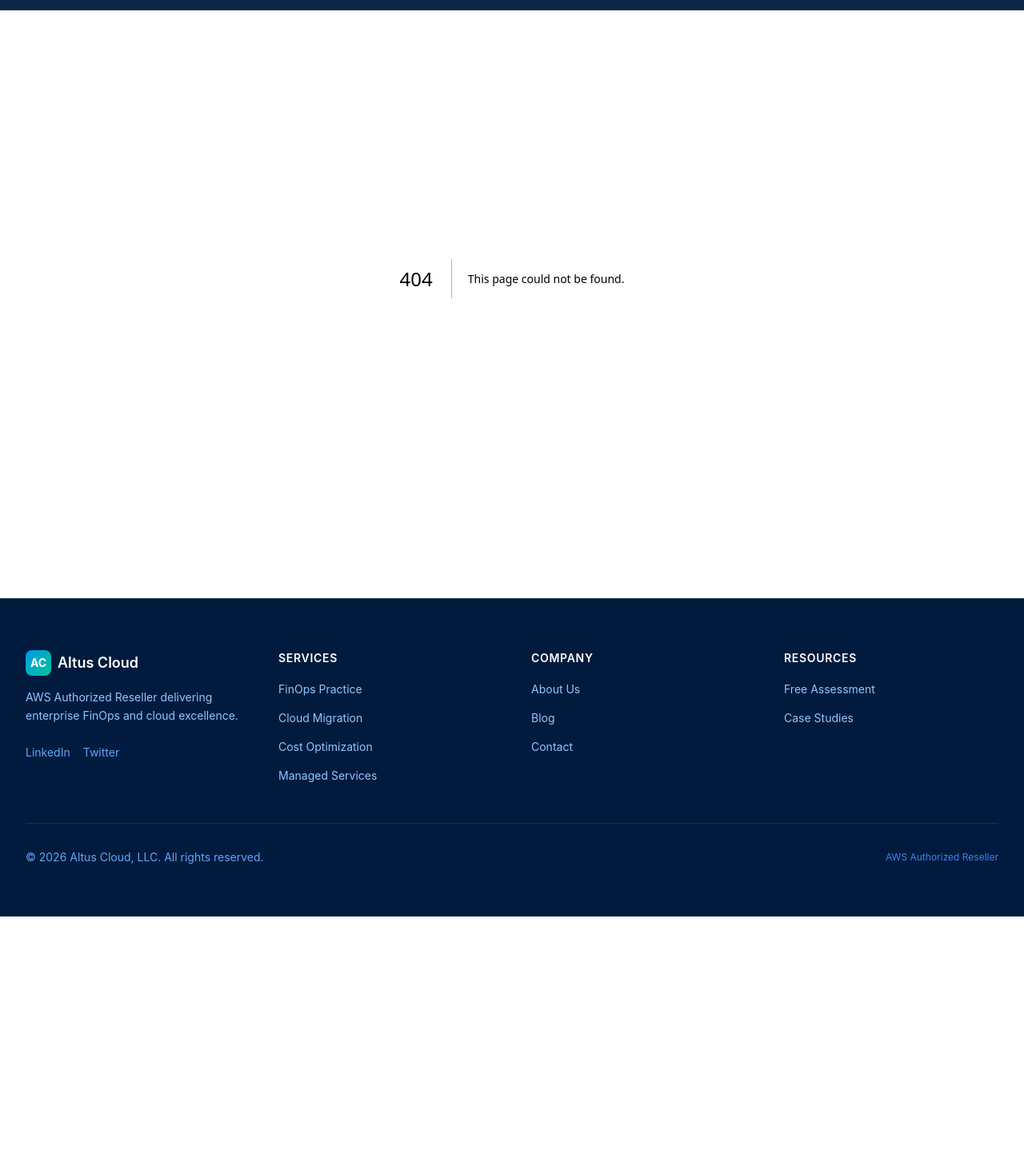
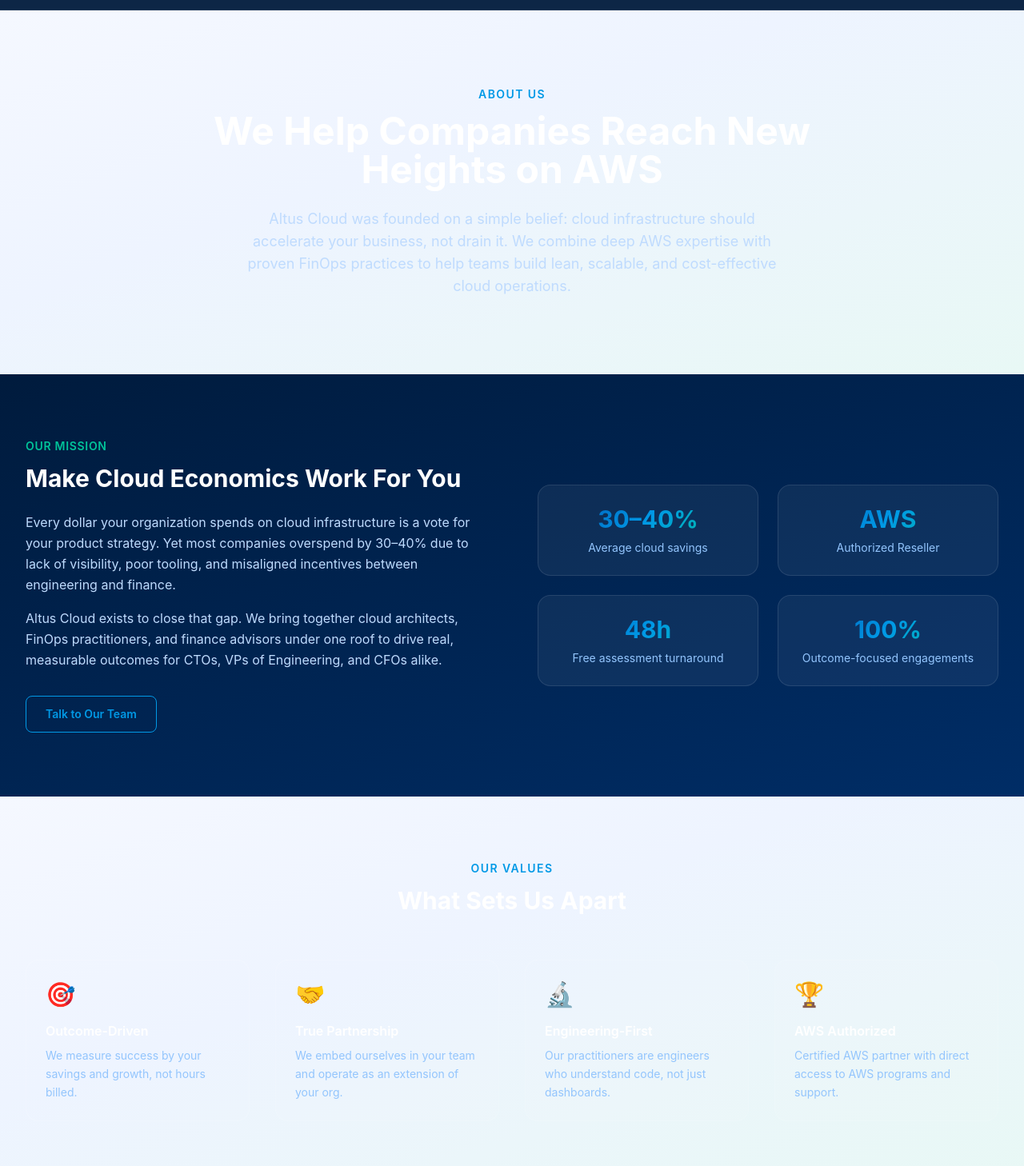
Before and after one commit to Dlyle2671/altus-cloud, a Next.js app: page /about in a window 1280 px wide. Before the commit this address had no page. Shown: the part 52-1510 px from the top of the page at 80% size. Before the commit the page ends 1198 px from the top, so only its background shows below. Built offline with nearby package versions, Linux system fonts and the light colour scheme.

Commit message:
Create page.tsx

```diff
--- /dev/null
+++ b/src/app/about/page.tsx
@@ -0,0 +1,128 @@
+import Link from 'next/link';
+
+const values = [
+  { icon: '🎯', title: 'Outcome-Driven', desc: 'We measure success by your savings and growth, not hours billed.' },
+  { icon: '🤝', title: 'True Partnership', desc: 'We embed ourselves in your team and operate as an extension of your org.' },
+  { icon: '🔬', title: 'Engineering-First', desc: 'Our practitioners are engineers who understand code, not just dashboards.' },
+  { icon: '🏆', title: 'AWS Authorized', desc: 'Certified AWS partner with direct access to AWS programs and support.' },
+];
+
+const team = [
+  { name: 'Leadership Team', role: 'Cloud Architecture & Strategy', initials: 'AC' },
+  { name: 'FinOps Practice', role: 'Certified FinOps Practitioners', initials: 'FP' },
+  { name: 'DevOps & SRE', role: 'Infrastructure Automation', initials: 'DE' },
+  { name: 'Finance Advisory', role: 'Cloud Economics & Modeling', initials: 'FA' },
+];
+
+export default function AboutPage() {
+  return (
+    <main className="pt-16">
+      {/* Hero */}
+      <section className="bg-hero py-24">
+        <div className="max-w-4xl mx-auto px-4 text-center">
+          <p className="text-altus-sky font-semibold tracking-widest uppercase text-sm mb-3">About Us</p>
+          <h1 className="text-4xl md:text-5xl font-bold text-white mb-6">
+            We Help Companies Reach New Heights on AWS
+          </h1>
+          <p className="text-blue-200 text-lg max-w-2xl mx-auto">
+            Altus Cloud was founded on a simple belief: cloud infrastructure should accelerate your business, not drain it. We combine deep AWS expertise with proven FinOps practices to help teams build lean, scalable, and cost-effective cloud operations.
+          </p>
+        </div>
+      </section>
+
+      {/* Mission */}
+      <section className="py-20 bg-dark">
+        <div className="max-w-7xl mx-auto px-4 sm:px-6 lg:px-8 grid grid-cols-1 md:grid-cols-2 gap-16 items-center">
+          <div>
+            <p className="text-altus-mint font-semibold uppercase tracking-wider text-sm mb-3">Our Mission</p>
+            <h2 className="text-3xl font-bold text-white mb-6">
+              Make Cloud Economics Work For You
+            </h2>
+            <p className="text-blue-200 leading-relaxed mb-4">
+              Every dollar your organization spends on cloud infrastructure is a vote for your product strategy. Yet most companies overspend by 30–40% due to lack of visibility, poor tooling, and misaligned incentives between engineering and finance.
+            </p>
+            <p className="text-blue-200 leading-relaxed mb-8">
+              Altus Cloud exists to close that gap. We bring together cloud architects, FinOps practitioners, and finance advisors under one roof to drive real, measurable outcomes for CTOs, VPs of Engineering, and CFOs alike.
+            </p>
+            <Link
+              href="/contact"
+              className="inline-flex items-center gap-2 border border-altus-sky text-altus-sky hover:bg-altus-sky hover:text-white px-6 py-3 rounded-lg text-sm font-semibold transition-all"
+            >
+              Talk to Our Team
+            </Link>
+          </div>
+          {/* Stats */}
+          <div className="grid grid-cols-2 gap-6">
+            {[
+              { stat: '30–40%', label: 'Average cloud savings' },
+              { stat: 'AWS', label: 'Authorized Reseller' },
+              { stat: '48h', label: 'Free assessment turnaround' },
+              { stat: '100%', label: 'Outcome-focused engagements' },
+            ].map((s) => (
+              <div key={s.label} className="bg-white/5 border border-white/10 rounded-2xl p-6 text-center card-hover">
+                <div className="text-3xl font-bold text-gradient mb-2">{s.stat}</div>
+                <div className="text-blue-300 text-sm">{s.label}</div>
+              </div>
+            ))}
+          </div>
+        </div>
+      </section>
+
+      {/* Values */}
+      <section className="py-20 bg-hero">
+        <div className="max-w-7xl mx-auto px-4 sm:px-6 lg:px-8">
+          <div className="text-center mb-14">
+            <p className="text-altus-sky font-semibold tracking-widest uppercase text-sm mb-3">Our Values</p>
+            <h2 className="text-3xl font-bold text-white">What Sets Us Apart</h2>
+          </div>
+          <div className="grid grid-cols-1 sm:grid-cols-2 lg:grid-cols-4 gap-8">
+            {values.map((v) => (
+              <div key={v.title} className="bg-white/5 border border-white/10 rounded-2xl p-6 card-hover">
+                <div className="text-3xl mb-4">{v.icon}</div>
+                <h3 className="text-white font-semibold mb-2">{v.title}</h3>
+                <p className="text-blue-300 text-sm leading-relaxed">{v.desc}</p>
+              </div>
+            ))}
+          </div>
+        </div>
+      </section>
+
+      {/* Team */}
+      <section className="py-20 bg-dark">
+        <div className="max-w-7xl mx-auto px-4 sm:px-6 lg:px-8">
+          <div className="text-center mb-14">
+            <p className="text-altus-sky font-semibold tracking-widest uppercase text-sm mb-3">Our Team</p>
+            <h2 className="text-3xl font-bold text-white">The Experts Behind Altus</h2>
+          </div>
+          <div className="grid grid-cols-1 sm:grid-cols-2 lg:grid-cols-4 gap-8">
+            {team.map((t) => (
+              <div key={t.name} className="bg-white/5 border border-white/10 rounded-2xl p-8 text-center card-hover">
+                <div className="w-16 h-16 rounded-2xl bg-gradient-to-br from-altus-sky to-altus-mint mx-auto mb-4 flex items-center justify-center">
+                  <span className="text-white font-bold text-lg">{t.initials}</span>
+                </div>
+                <h3 className="text-white font-semibold mb-1">{t.name}</h3>
+                <p className="text-blue-300 text-sm">{t.role}</p>
+              </div>
+            ))}
+          </div>
+        </div>
+      </section>
+
+      {/* CTA */}
+      <section className="py-20 bg-hero text-center">
+        <div className="max-w-2xl mx-auto px-4">
+          <h2 className="text-3xl font-bold text-white mb-4">Ready to Partner with Altus Cloud?</h2>
+          <p className="text-blue-200 mb-8">
+            Start with a free cloud assessment and see exactly where your opportunities lie.
+          </p>
+          <Link
+            href="/contact?type=assessment"
+            className="inline-flex items-center gap-2 bg-altus-sky hover:bg-altus-blue text-white font-semibold px-8 py-4 rounded-xl transition-colors"
+          >
+            Get Your Free Assessment
+          </Link>
+        </div>
+      </section>
+    </main>
+  );
+}
```
